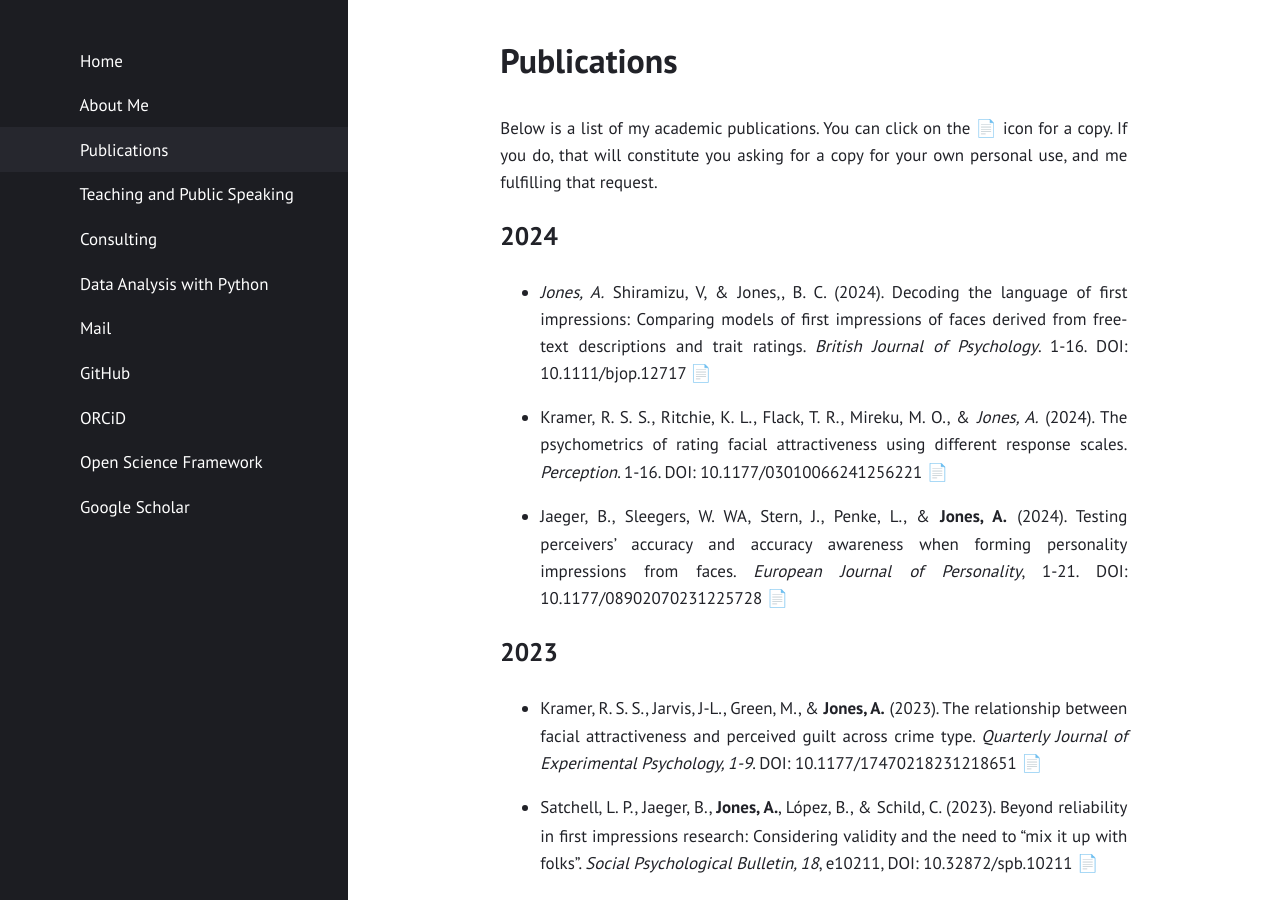
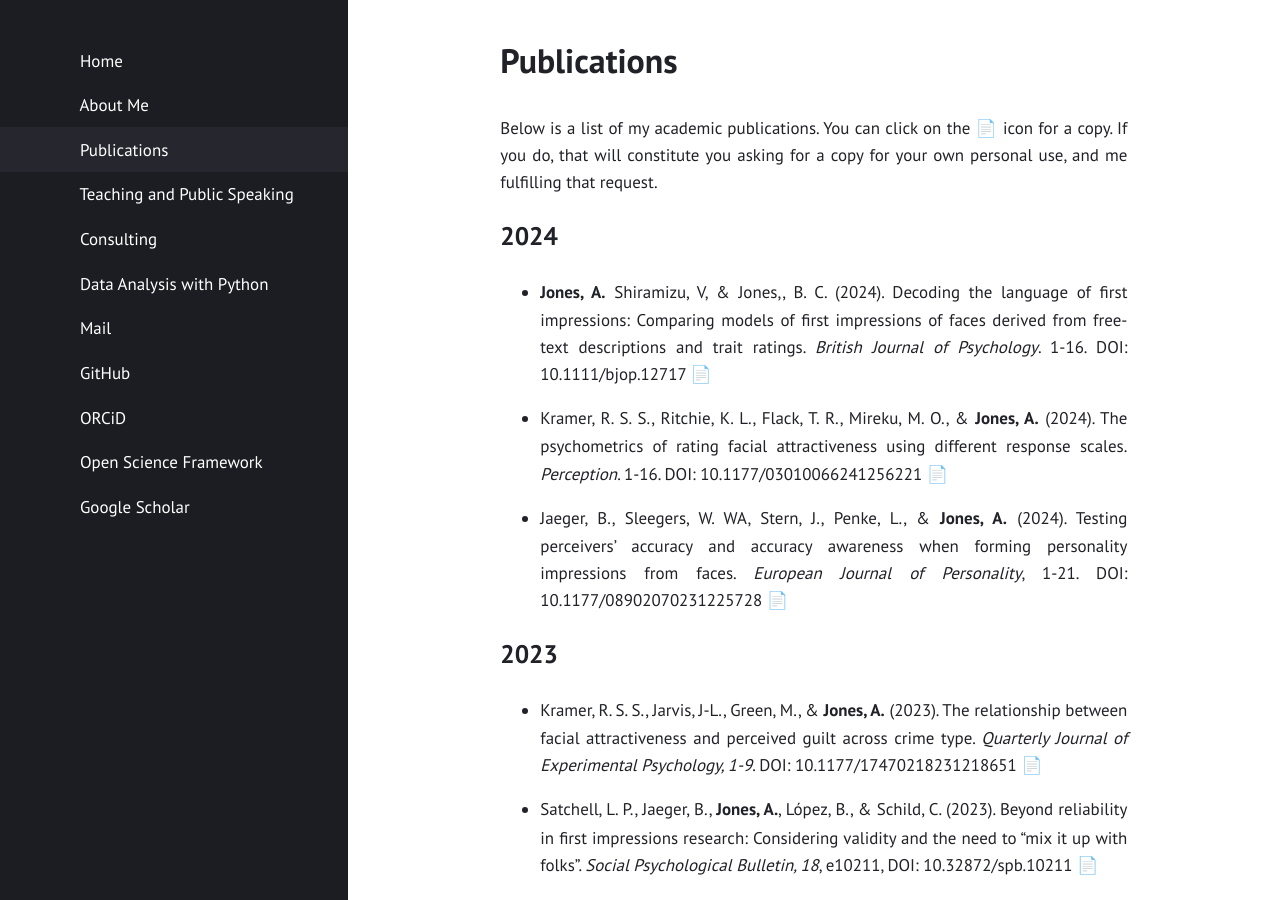
Before and after one commit to alexjonesphd/alexjonesphd.github.io, a Jekyll site: the page built from publications.md, in a window 1280 px wide and 900 px high. Built offline with Jekyll 4.4.1, drawn with Linux system fonts in a browser that asks for light colours.

```diff
--- a/publications.md
+++ b/publications.md
@@ -8,10 +8,10 @@ Below is a list of my academic publications. You can click on the 📄 icon for
 
 
 ## 2024
-- *Jones, A.* Shiramizu, V, & Jones,, B. C. (2024). Decoding the language of first impressions: Comparing models of first impressions of faces derived from free-text descriptions and trait ratings. *British Journal of Psychology*. 1-16. DOI: 10.1111/bjop.12717  [📄](https://alexjonesphd.github.io/assets/papers/2024/jonesetal2024.pdf)
+- **Jones, A.** Shiramizu, V, & Jones,, B. C. (2024). Decoding the language of first impressions: Comparing models of first impressions of faces derived from free-text descriptions and trait ratings. *British Journal of Psychology*. 1-16. DOI: 10.1111/bjop.12717  [📄](https://alexjonesphd.github.io/assets/papers/2024/jonesetal2024.pdf)
 
 
-- Kramer, R. S. S., Ritchie, K. L., Flack, T. R., Mireku, M. O., & *Jones, A.* (2024). The psychometrics of rating facial attractiveness using different response scales. *Perception*. 1-16. DOI: 10.1177/03010066241256221  [📄](https://alexjonesphd.github.io/assets/papers/2024/krameretal2024.pdf)
+- Kramer, R. S. S., Ritchie, K. L., Flack, T. R., Mireku, M. O., & **Jones, A.** (2024). The psychometrics of rating facial attractiveness using different response scales. *Perception*. 1-16. DOI: 10.1177/03010066241256221  [📄](https://alexjonesphd.github.io/assets/papers/2024/krameretal2024.pdf)
 
 - Jaeger, B., Sleegers, W. WA, Stern, J., Penke, L., & **Jones, A.** (2024). Testing perceivers' accuracy and accuracy awareness when forming personality impressions from faces. *European Journal of Personality*, 1-21. DOI: 10.1177/08902070231225728  [📄](https://alexjonesphd.github.io/assets/papers/2024/jaegeretal2024.pdf)
 
```
